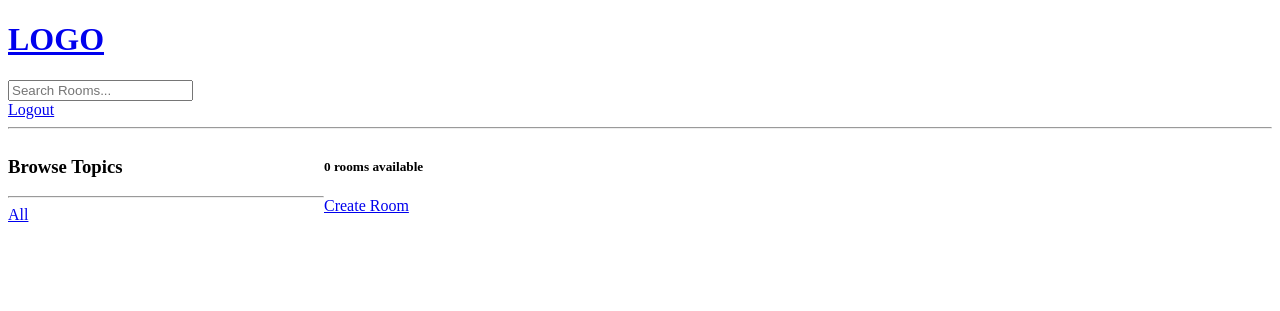
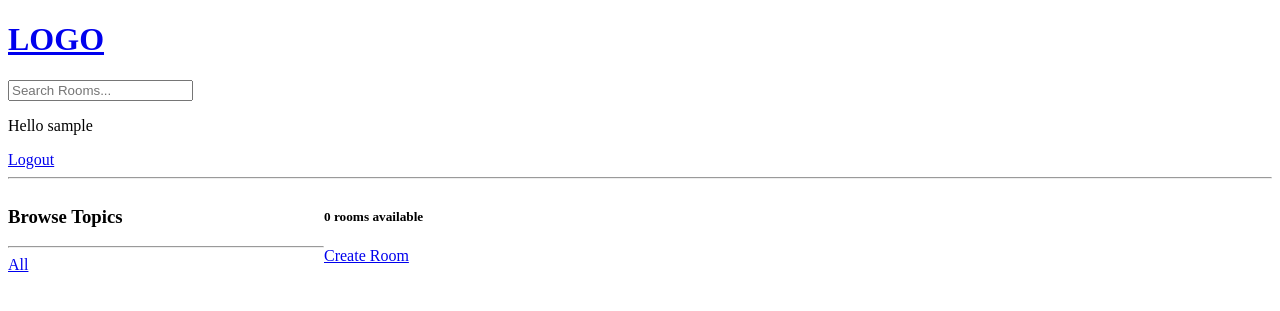
Before and after one commit to quevinrai/studybud, a Django app: page / in a window 1280 px wide. Shown: the top 311 px of the page. Run offline with Django 4.2, Linux system fonts and the light colour scheme; the visitor is signed in with stand-in values (Sample User, id 1); data that the repository does not hold is empty.

Commit message:
Add <p> • Display message if user is authenticated

```diff
--- a/templates/navbar.html
+++ b/templates/navbar.html
@@ -15,6 +15,7 @@
     </form>
 
     {% if request.user.is_authenticated %}
+        <p>Hello {{request.user}}</p>
         <a href="{% url 'logout' %}">Logout</a>
     {% else %}
         <a href="{% url 'login' %}">Login</a>
```
